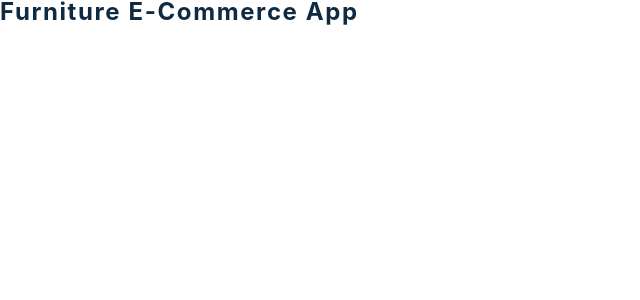
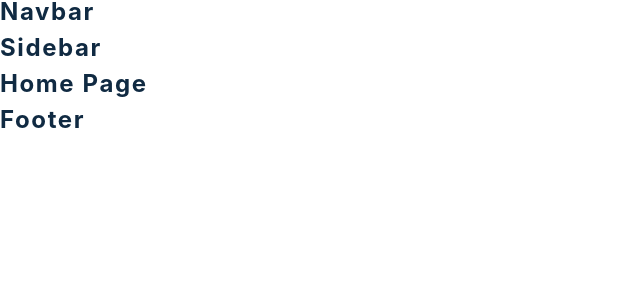
Before and after one commit to Mohamed-Hatem153/Yashry, a React (Create React App) app: page / in a window 1280 px wide. Shown: the top 300 px of the page, without its empty margins (0-640 px from the left). Built offline with nearby package versions, Linux system fonts and the light colour scheme.

Commit message:
react router setup in our app

```diff
--- a/src/App.js
+++ b/src/App.js
@@ -1,10 +1,47 @@
 import React from "react";
+import { Navbar, Sidebar, Footer } from "./components";
+import {
+  Home,
+  Products,
+  SingleProduct,
+  About,
+  Cart,
+  Error,
+  Checkout,
+  PrivateRoute,
+} from "./pages";
 import { BrowserRouter as Router, Switch, Route } from "react-router-dom";
-import { Navbar, Sidebar, Footer } from "./components";
 import styled from "styled-components";
 
 function App() {
-  return <h4>Furniture E-commerce App</h4>;
+  return (
+    <Router>
+      <Navbar />
+      <Sidebar />
+      <Switch>
+        <Route path="/" exact>
+          <Home />
+        </Route>
+        <Route path="/about" exact>
+          <About />
+        </Route>
+        <Route path="/cart" exact>
+          <Cart />
+        </Route>
+        <Route path="/products" exact>
+          <Products />
+        </Route>
+        <Route exact path="/products/:id" children={<SingleProduct />} />
+        <Route path="/checkout" exact>
+          <Checkout />
+        </Route>
+        <Route path="*" exact>
+          <Error />
+        </Route>
+      </Switch>
+      <Footer />
+    </Router>
+  );
 }
 
 export default App;
--- a/src/pages/index.js
+++ b/src/pages/index.js
@@ -0,0 +1,19 @@
+import Home from "./HomePage";
+import Products from "./ProductsPage";
+import SingleProduct from "./SingleProductPage";
+import About from "./AboutPage";
+import Cart from "./CartPage";
+import Error from "./ErrorPage";
+import Checkout from "./CheckoutPage";
+import PrivateRoute from "./PrivateRoute";
+
+export {
+  Home,
+  Products,
+  SingleProduct,
+  About,
+  Cart,
+  Error,
+  Checkout,
+  PrivateRoute,
+};
```
Also changed, not shown: src/components/index.js (+20 -20 lines), src/context/filter_context.js (+11 -11 lines), src/pages/HomePage.js (+5 -5 lines), src/pages/PrivateRoute.js (+4 -4 lines).
